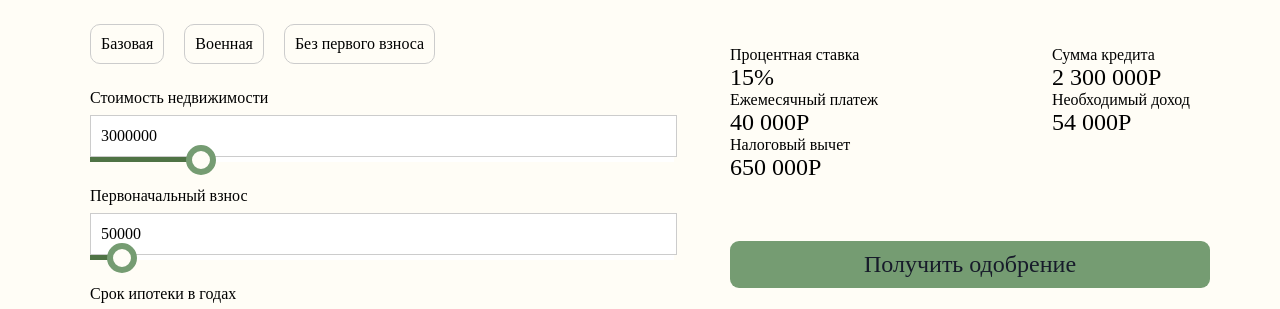
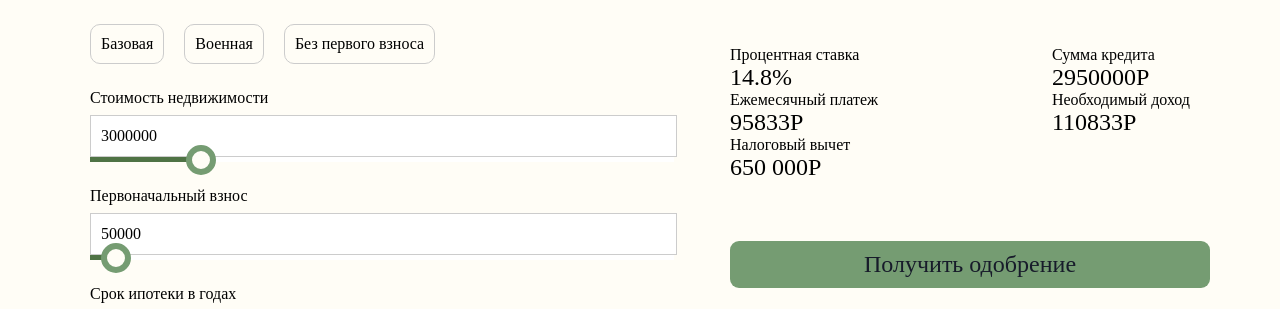
Before and after one commit to Rellex2019/FLBank, a React (Create React App) app: page /ipoteka in a window 1280 px wide. Shown: the part 569-878 px from the top of the page. Built offline with nearby package versions, Linux system fonts and the light colour scheme; the HTML template or start-up script is replaced by a standard one.

Commit message:
Поправил страницу с ипатекой

```diff
--- a/src/App.js
+++ b/src/App.js
@@ -25,7 +25,7 @@
                   <div className={"first_block"}>
                       <Link to={'/'}><Logo/></Link>
                       <div className={"nav_elem"} id={"private"}>
-                          Частным клиентам
+                          <div className={'client_type'}>Частным клиентам</div>
                           <div className={"down_menu"}>
                               <div className={"menu"}>
                                   <div className={"menu_elem"}><Link to={'/person-area'}>Карты</Link></div>
@@ -36,7 +36,7 @@
                           </div>
                       </div>
                       <div className={"nav_elem"} id={"business"}>
-                          Бизнесу
+                          <div className={'client_type'}>Бизнесу</div>
                           <div className={"down_menu2"}>
                               <div className={"menu2"}>
                                   <div className={"menu_elem"}>Расчетный счет</div>
--- a/src/pages/IpotekaCalc.jsx
+++ b/src/pages/IpotekaCalc.jsx
@@ -1,4 +1,4 @@
-import React from 'react';
+import React, {useEffect, useState} from 'react';
 import PageName from "../components/PageName";
 import GreenInput from "../UI/Inputs/GreenInput";
 
@@ -11,15 +11,29 @@
 const IpotekaCalc = () => {
 
     window.scroll({
-        top: 0, behavior: "smooth"
+        top: 200, behavior: "smooth"
     })
-
+    const [procent, setProcent] = useState(10); // Управляйте procent с помощью хука useState
+    const [summ, setSumm] = useState(100000);
+    const [stavka, setStavka] = useState(15);
+    useEffect(() => {
+        updateMonthlyPayment(); // Пересчитайте procent при инициализации
+    }, []);
     const updateMonthlyPayment = () => {
         const inputRange = document.querySelectorAll("#input_range");
         const amount = inputRange[0].value;
-        const months = inputRange[1].value;
+        const first_sum = inputRange[1].value;
+        const months = inputRange[2].value * 12;
 
-        const newProcent = (amount / months) + (amount / 100 * 5);
+        const minus_stavka = first_sum / amount*10;
+        console.log(stavka);
+
+        const newProcent = (amount / months) + ((amount / 100 * stavka) /months);
+        setProcent(Math.floor(newProcent)); // Обновите procent
+
+        setSumm(Math.floor(amount- first_sum));
+        let end = 15 - minus_stavka;
+        setStavka(end.toFixed(1));
     };
 
     return (
@@ -48,7 +62,7 @@
                             <div className={"home_cost"}>Стоимость недвижимости</div>
                             <GreenInput min={500000} max={15000000} value={3000000} updateMonthlyPayment={updateMonthlyPayment}/>
                             <div className={"first_cost"}>Первоначальный взнос</div>
-                            <GreenInput min={20000} max={1000000} value={50000} updateMonthlyPayment={updateMonthlyPayment}/>
+                            <GreenInput min={20000} max={summ/2} value={50000} updateMonthlyPayment={updateMonthlyPayment}/>
                             <div className={"home_cost"}>Срок ипотеки в годах</div>
                             <GreenInput min={1} max={30} value={3} updateMonthlyPayment={updateMonthlyPayment}/>
 
@@ -66,11 +80,11 @@
                                 <div className={"left-flex"}>
                                     <div className={"block_ip_sum"}>
                                         <div className={'up_block_ip'}>Процентная ставка</div>
-                                        <div className={'down_block_ip'}>15%</div>
+                                        <div className={'down_block_ip'}>{stavka}%</div>
                                     </div>
                                     <div className={"block_ip_sum"}>
                                         <div className={'up_block_ip'}>Ежемесячный платеж</div>
-                                        <div className={'down_block_ip'}>40 000Р</div>
+                                        <div className={'down_block_ip'}>{procent}Р</div>
                                     </div>
                                     <div className={"block_ip_sum"}>
                                         <div className={'up_block_ip'}>Налоговый вычет</div>
@@ -80,11 +94,11 @@
                                 <div className={"right-flex"}>
                                     <div className={"block_ip_sum"}>
                                         <div className={'up_block_ip'}>Сумма кредита</div>
-                                        <div className={'down_block_ip'}>2 300 000Р</div>
+                                        <div className={'down_block_ip'}>{summ}Р</div>
                                     </div>
                                     <div className={"block_ip_sum"}>
                                         <div className={'up_block_ip'}>Необходимый доход</div>
-                                        <div className={'down_block_ip'}>54 000Р</div>
+                                        <div className={'down_block_ip'}>{procent+15000}Р</div>
                                     </div>
                                 </div>
                             </div>
--- a/src/styles/Footer.css
+++ b/src/styles/Footer.css
@@ -64,6 +64,10 @@
 }
 .one_elem, .two_elem, .three_elem, .four_elem, .five_elem, .six_elem{
     cursor: pointer;
+    transition: 0.5s;
+}
+.one_elem:hover, .two_elem:hover, .three_elem:hover, .four_elem:hover, .five_elem:hover{
+    font-size: 18px;
 }
 .one_license, .two_license{
     cursor: pointer;
--- a/src/styles/Navbar.css
+++ b/src/styles/Navbar.css
@@ -53,6 +53,10 @@
     justify-content: center;
     font-size: 16px;
     cursor: pointer;
+    transition: 0.5s;
+}
+.nav_elem:hover{
+    font-size: 20px;
 }
 .search_field{
     height: 30px;
@@ -129,6 +133,13 @@
     border-top: 0px;
 
 }
+.menu_elem{
+    font-size: 16px;
+    transition: 0.5s;
+}
+.menu_elem:hover{
+    font-size: 20px;
+}
 .menu{
     width:630px;
 }
@@ -144,3 +155,10 @@
     display: block;
     z-index: 1;
 }
+
+.client_type{
+    transition: 0.5s;
+}
+.client_type:hover{
+    font-size: 20px;
+}
```
